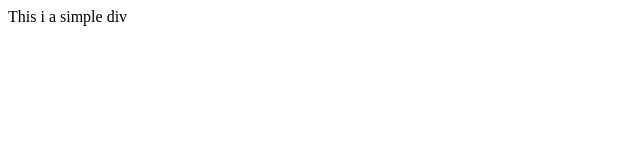
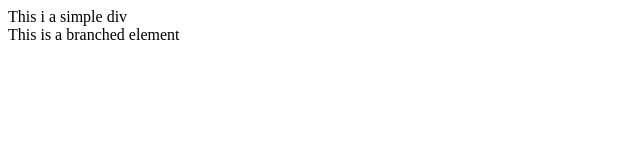
Before and after one commit to Simplifine/lecture1, a plain HTML site: page index.html in a window 1280 px wide. Shown: the whole page, without its empty margins (0-640 px from the left). Drawn offline with Linux system fonts and the light colour scheme.

Commit message:
First branch change

```diff
--- a/index.html
+++ b/index.html
@@ -5,5 +5,6 @@
 </head>
 <body>
 	<div class = "init">This i a simple div</div>
+    <div id = "specific">This is a branched element</div>
 </body>
 </html>
```
